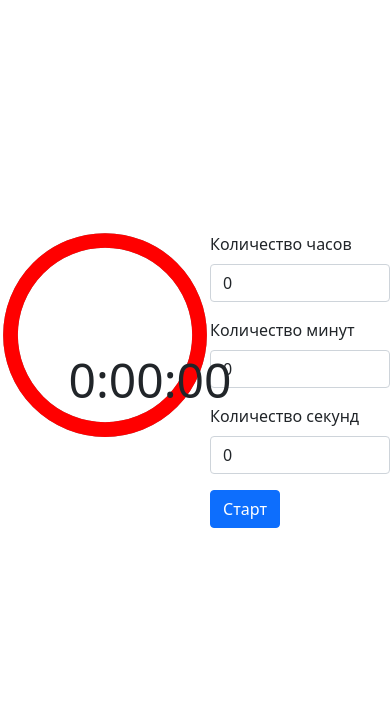
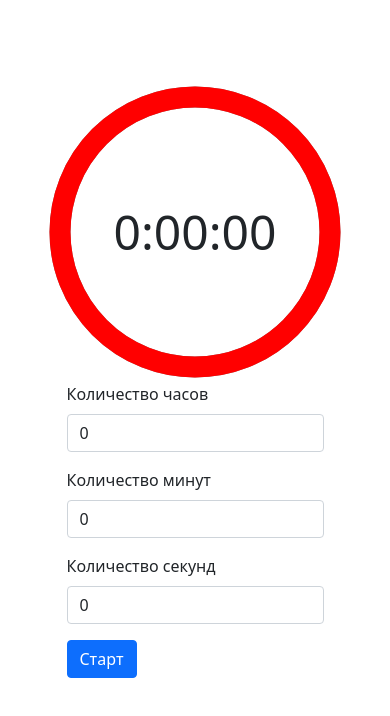
Before and after one commit to iNikolas/notification-timer, a React (Create React App) app: page / in a window 390 px wide. Shown: the top 716 px of the page. Built offline with nearby package versions, Linux system fonts and the light colour scheme.

Commit message:
fixed view on mobile devices and tab caption

```diff
--- a/package.json
+++ b/package.json
@@ -1,7 +1,7 @@
 {
   "name": "timer",
   "version": "0.1.0",
-  "homepage": "https://gitname.github.io/notification-timer",
+  "homepage": "https://inikolas.github.io/notification-timer/",
   "private": true,
   "dependencies": {
     "@testing-library/jest-dom": "^5.16.2",
--- a/src/App.module.css
+++ b/src/App.module.css
@@ -4,3 +4,9 @@
   align-items: center;
   height: 90vh;
 }
+
+@media screen and (orientation: portrait) {
+  .main-wrapper {
+    flex-direction: column;
+  }
+}
--- a/src/features/Timer/Timer.jsx
+++ b/src/features/Timer/Timer.jsx
@@ -32,6 +32,8 @@ function Timer(props) {
   const [progressValue, setProgressValue] = useState(FULL_DASH_ARRAY);
 
   const remainingPathColor = setRemainingPathColor(timeLeft, COLOR_CODES);
+  const formattedTimeLeft = formatTimeLeft(timeLeft);
+  window.document.title = formattedTimeLeft;
 
   useEffect(() => {
     clearInterval(timer);
@@ -94,7 +96,7 @@ function Timer(props) {
         </g>
       </svg>
       <span id={css["base-timer-label"]} className={css["base-timer__label"]}>
-        {formatTimeLeft(timeLeft)}
+        {formattedTimeLeft}
       </span>
     </div>
   );
@@ -103,7 +105,7 @@ function Timer(props) {
 Timer.propTypes = {
   time: PropTypes.number,
   startingTime: PropTypes.number,
-  isWorking: PropTypes.string,
+  isWorking: PropTypes.bool,
   isPaused: PropTypes.bool,
   setTime: PropTypes.func,
 };
```
